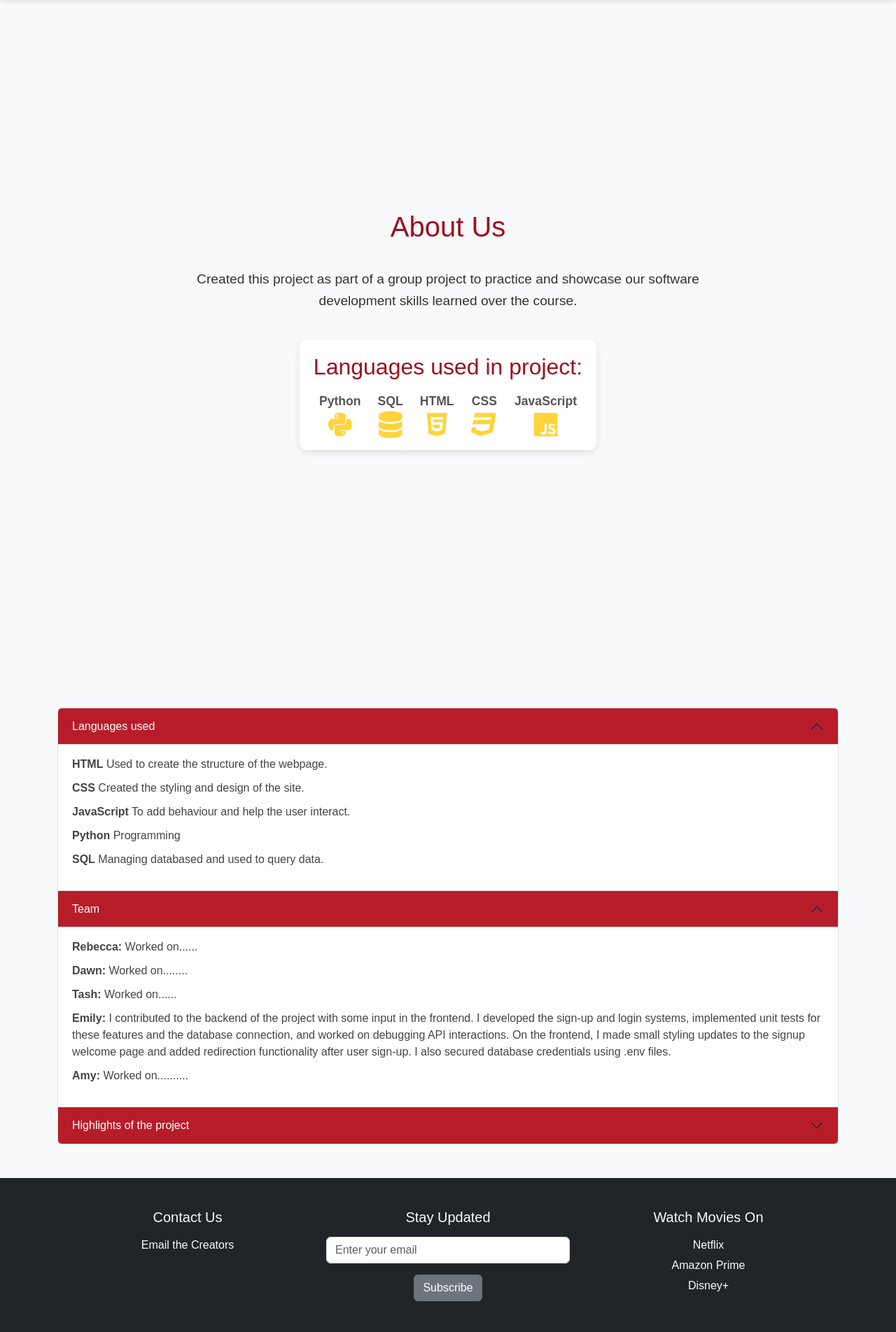
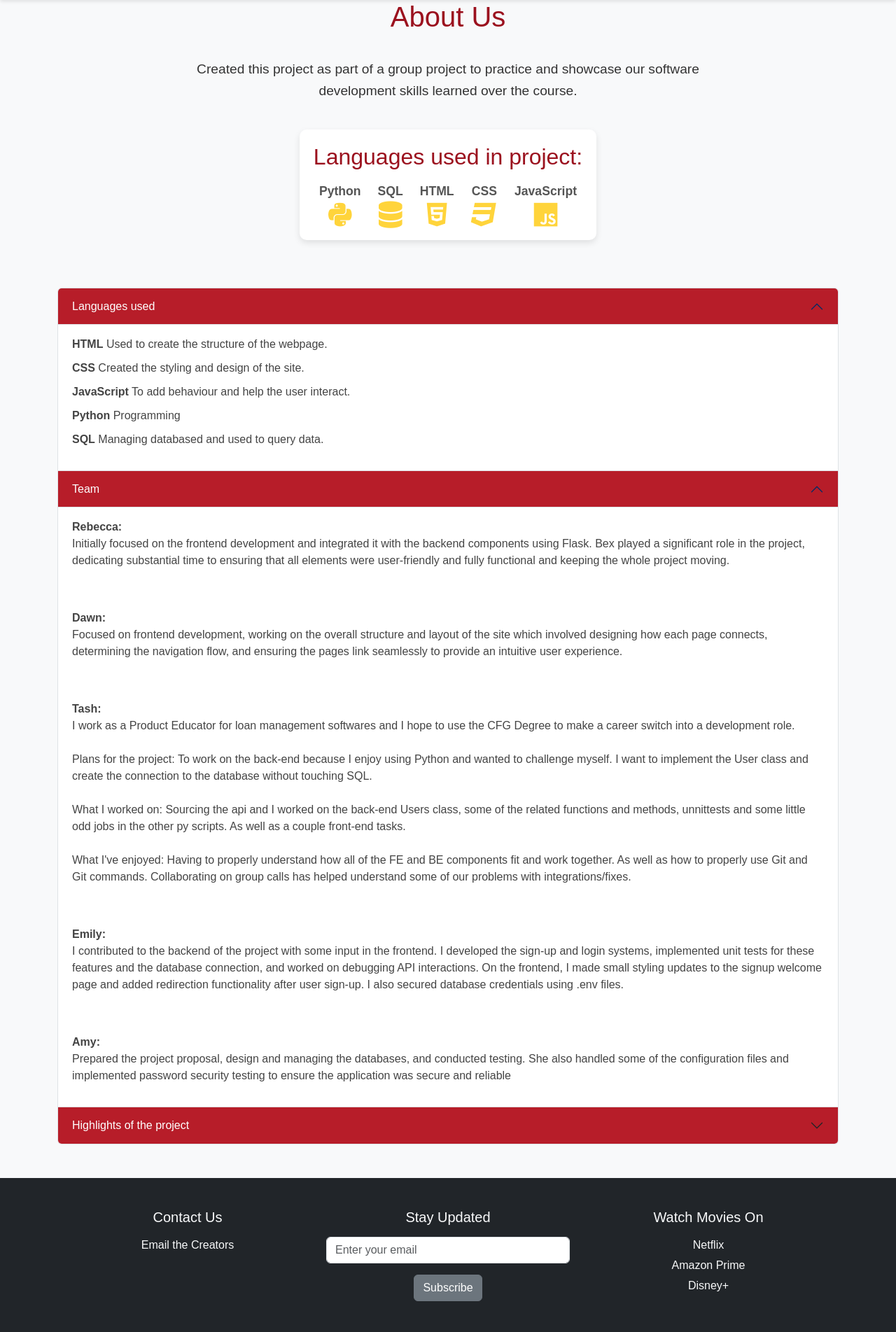
Before and after one commit to FedDawb/movie_chooser, a Flask app: page /about_us in a window 1280 px wide, after a click on "Team". Shown: the part 115-2018 px from the top of the page at 70% size. Run offline with Flask 3, Linux system fonts and the light colour scheme; some web fonts are replaced.

Commit message:
Update to about us - finished

```diff
--- a/ProjectFiles/templates/about_us.html
+++ b/ProjectFiles/templates/about_us.html
@@ -75,11 +75,33 @@
         <div id="panelsStayOpen-collapseTwo" class="accordion-collapse collapse">
             <div class="accordion-body">
                 <ul class="team-list">
-                    <li><strong>Rebecca:</strong> Worked on......</li>
-                    <li><strong>Dawn:</strong> Worked on........</li>
-                    <li><strong>Tash:</strong> Worked on......</li>
-                    <li><strong>Emily:</strong> I contributed to the backend of the project with some input in the frontend. I developed the sign-up and login systems, implemented unit tests for these features and the database connection, and worked on debugging API interactions. On the frontend, I made small styling updates to the signup welcome page and added redirection functionality after user sign-up. I also secured database credentials using .env files.</li>
-                    <li><strong>Amy:</Strong> Worked on..........</li>
+                    <li><strong>Rebecca:</strong>
+                    <br>Initially focused on the frontend development and integrated it with the backend components using Flask. Bex played a significant role in the project, dedicating substantial time to ensuring that all elements were user-friendly and fully functional and keeping the whole project moving.</br></li>
+                    <br></br>
+
+                    <li><strong>Dawn:</strong>
+                    <br>Focused on frontend development, working on the overall structure and layout of the site which involved designing how each page connects, determining the navigation flow, and ensuring the pages link seamlessly to provide an intuitive user experience.</br></li>
+                    <br></br>
+
+                    <li><strong>Tash:</strong>
+                    <br>I work as a Product Educator for loan management softwares and I hope to use the CFG Degree to make a career switch into a development role.</br>
+
+                    <br>Plans for the project:
+                        To  work on the back-end because I enjoy using Python and wanted to challenge myself. I want to implement the User class and create the connection to the database without touching SQL.</br>
+
+                    <br>What I worked on:
+                        Sourcing the api and I worked on the back-end Users class, some of the related functions and methods, unnittests and some little odd jobs in the other py scripts. As well as a couple front-end tasks.</br>
+
+                    <br>What I've enjoyed:
+                        Having to properly understand how all of the FE and BE components fit and work together. As well as how to properly use Git and Git commands. Collaborating on group calls has helped understand some of our problems with integrations/fixes.</br></li>
+                        <br></br>
+
+                    <li><strong>Emily:</strong>
+                    <br>I contributed to the backend of the project with some input in the frontend. I developed the sign-up and login systems, implemented unit tests for these features and the database connection, and worked on debugging API interactions. On the frontend, I made small styling updates to the signup welcome page and added redirection functionality after user sign-up. I also secured database credentials using .env files.</br></li>
+                    <br></br>
+
+                    <li><strong>Amy:</Strong>
+                    <br> Prepared the project proposal, design and managing the databases, and conducted testing. She also handled some of the configuration files and implemented password security testing to ensure the application was secure and reliable</br></li>
                 </ul>
             </div>
         </div>
@@ -113,7 +135,6 @@
                     <li><strong>Scandalising Conflicts</strong>  Difficulties also arose in schedules and having accessible meetings for everyone due to time constraint and work schedules.</li>
                 </ul>
             <p> Despite these challenges, the project came together resulting in a cohesive, functional product.</p>
-
             </div>
         </div>
     </div>
```
